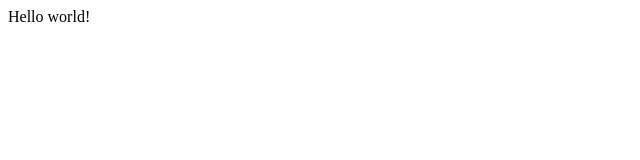
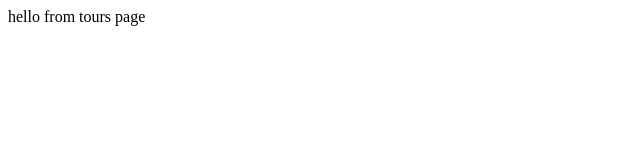
Before and after one commit to DundarKoray/Gatsby__Contentful__Project__Travel-Agency, a Gatsby app: page / in a window 1280 px wide. Shown: the top 160 px of the page, without its empty margins (0-640 px from the left). Built offline with nearby package versions, Linux system fonts and the light colour scheme.

Commit message:
created pages for the site

```diff
--- /dev/null
+++ b/src/pages/Tours.js
@@ -0,0 +1,13 @@
+import React, { Component } from 'react';
+
+class Tours extends Component {
+    render() {
+        return (
+            <div>
+                hello from tours page
+            </div>
+        );
+    }
+}
+
+export default Tours;
--- a/src/pages/index.js
+++ b/src/pages/index.js
@@ -1,3 +1,8 @@
 import React from "react"
+import Tours from "./Tours"
 
-export default () => <div>Hello world!</div>
+export default () => (
+    <div>
+        <Tours />
+    </div>
+)
```
Also changed, not shown: src/pages/404.js (added, +11 -0 lines), src/pages/blog.js (added, +11 -0 lines), src/pages/contact.js (added, +11 -0 lines).
